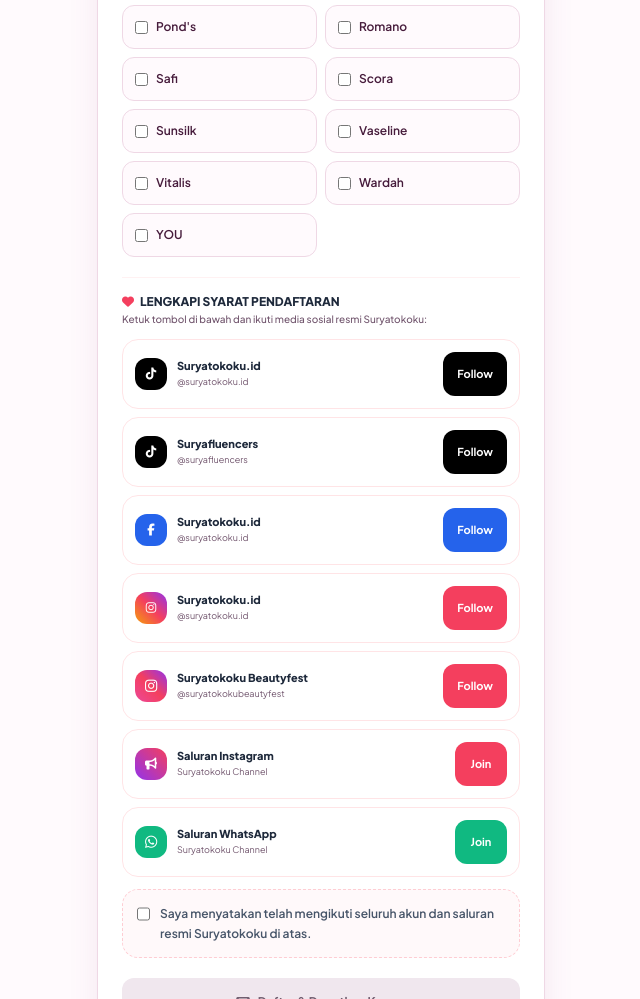
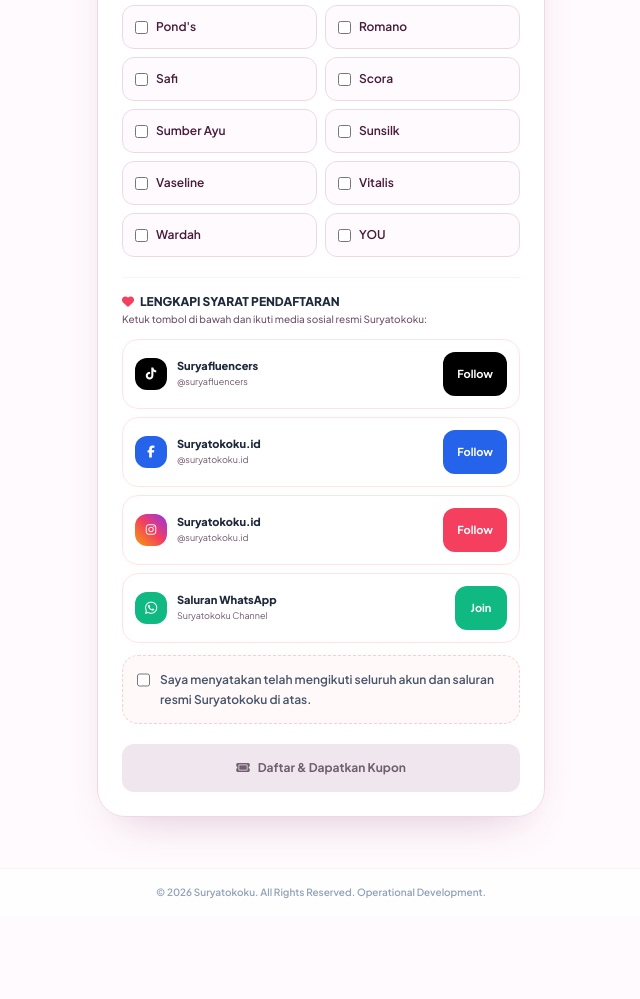
Before and after one commit to surtokid/beautyfest, a plain HTML site: page index.html in a window 1280 px wide. Shown: the part 1712-2711 px from the top of the page, without its empty margins (319-959 px from the left). After the commit the page ends 2628 px from the top, so only its background shows below. Drawn offline with nearby package versions, Linux system fonts and the light colour scheme; no server answers; a web font is replaced by a local one.

Commit message:
Modify social media labels and verification keys
Updated social media section labels and adjusted verification status keys.

```diff
--- a/index.html
+++ b/index.html
@@ -720,6 +720,10 @@
               <span>Scora</span>
             </label>
             <label class="flex items-center gap-2 min-h-10 px-3 py-2 border border-rose-100 rounded-xl text-xs font-semibold cursor-pointer">
+              <input type="checkbox" name="favoriteBrands" value="Sumber Ayu" class="accent-rose-500">
+              <span>Sumber Ayu</span>
+            </label>
+            <label class="flex items-center gap-2 min-h-10 px-3 py-2 border border-rose-100 rounded-xl text-xs font-semibold cursor-pointer">
               <input type="checkbox" name="favoriteBrands" value="Sunsilk" class="accent-rose-500">
               <span>Sunsilk</span>
             </label>
@@ -742,7 +746,7 @@
           </div>
         </fieldset>
 
-        <!-- SYARAT PENDAFTARAN (7 MEDIA SOSIAL) -->
+        <!-- SYARAT PENDAFTARAN (4 MEDIA SOSIAL) -->
         <div class="pt-4 border-t border-rose-50 space-y-3">
           <div>
             <h4 class="text-xs font-extrabold text-slate-800 uppercase flex items-center gap-1.5">
@@ -752,22 +756,7 @@
           </div>
 
           <div class="space-y-2 text-xs">
-            <!-- 1. TikTok -->
-            <div class="p-3 border border-rose-100 rounded-2xl flex items-center justify-between bg-white">
-              <div class="flex items-center gap-2.5">
-                <div class="w-8 h-8 rounded-xl bg-black text-white flex items-center justify-center">
-                  <i class="fa-brands fa-tiktok"></i>
-                </div>
-                <div>
-                  <h5 class="font-extrabold text-slate-800 text-[11px]">Suryatokoku.id</h5>
-                  <p class="text-[9px] text-slate-400">@suryatokoku.id</p>
-                </div>
-              </div>
-              <a href="https://www.tiktok.com/@suryatokoku.id" target="_blank" onclick="markSocialOpened('tiktok_stk')" id="btn_tiktok_stk"
-                class="btn-active bg-black hover:bg-slate-800 text-white text-[11px] font-bold py-1.5 px-3.5 rounded-xl">Follow</a>
-            </div>
-
-            <!-- 2. TikTok Suryafluencers -->
+            <!-- 1. TikTok Suryafluencers -->
             <div class="p-3 border border-rose-100 rounded-2xl flex items-center justify-between bg-white">
               <div class="flex items-center gap-2.5">
                 <div class="w-8 h-8 rounded-xl bg-black text-white flex items-center justify-center">
@@ -782,7 +771,7 @@
                 class="btn-active bg-black hover:bg-slate-800 text-white text-[11px] font-bold py-1.5 px-3.5 rounded-xl">Follow</a>
             </div>
 
-            <!-- 3. Facebook Suryatokoku.id -->
+            <!-- 2. Facebook Suryatokoku.id -->
             <div class="p-3 border border-rose-100 rounded-2xl flex items-center justify-between bg-white">
               <div class="flex items-center gap-2.5">
                 <div class="w-8 h-8 rounded-xl bg-blue-600 text-white flex items-center justify-center">
@@ -797,7 +786,7 @@
                 class="btn-active bg-blue-600 hover:bg-blue-700 text-white text-[11px] font-bold py-1.5 px-3.5 rounded-xl">Follow</a>
             </div>
 
-            <!-- 4. IG Suryatokoku -->
+            <!-- 3. IG Suryatokoku -->
             <div class="p-3 border border-rose-100 rounded-2xl flex items-center justify-between bg-white">
               <div class="flex items-center gap-2.5">
                 <div class="w-8 h-8 rounded-xl bg-gradient-to-tr from-amber-500 via-rose-500 to-purple-600 text-white flex items-center justify-center">
@@ -812,37 +801,7 @@
                 class="btn-active bg-rose-500 hover:bg-rose-600 text-white text-[11px] font-bold py-1.5 px-3.5 rounded-xl">Follow</a>
             </div>
 
-            <!-- 5. Instagram Suryatokoku Beautyfest -->
-            <div class="p-3 border border-rose-100 rounded-2xl flex items-center justify-between bg-white">
-              <div class="flex items-center gap-2.5">
-                <div class="w-8 h-8 rounded-xl bg-gradient-to-tr from-pink-500 via-rose-500 to-purple-600 text-white flex items-center justify-center">
-                  <i class="fa-brands fa-instagram text-sm"></i>
-                </div>
-                <div>
-                  <h5 class="font-extrabold text-slate-800 text-[11px]">Suryatokoku Beautyfest</h5>
-                  <p class="text-[9px] text-slate-400">@suryatokokubeautyfest</p>
-                </div>
-              </div>
-              <a href="https://www.instagram.com/suryatokokubeautyfest" target="_blank" onclick="markSocialOpened('ig_bf')" id="btn_ig_bf"
-                class="btn-active bg-rose-500 hover:bg-rose-600 text-white text-[11px] font-bold py-1.5 px-3.5 rounded-xl">Follow</a>
-            </div>
-
-            <!-- 6. Saluran IG -->
-            <div class="p-3 border border-rose-100 rounded-2xl flex items-center justify-between bg-white">
-              <div class="flex items-center gap-2.5">
-                <div class="w-8 h-8 rounded-xl bg-gradient-to-tr from-purple-600 to-rose-500 text-white flex items-center justify-center">
-                  <i class="fa-solid fa-bullhorn text-xs"></i>
-                </div>
-                <div>
-                  <h5 class="font-extrabold text-slate-800 text-[11px]">Saluran Instagram</h5>
-                  <p class="text-[9px] text-slate-400">Suryatokoku Channel</p>
-                </div>
-              </div>
-              <a href="https://www.instagram.com/channel/AbboHvVLdKnTQFRB/" target="_blank" onclick="markSocialOpened('ig_channel')" id="btn_ig_channel"
-                class="btn-active bg-rose-500 hover:bg-rose-600 text-white text-[11px] font-bold py-1.5 px-3.5 rounded-xl">Join</a>
-            </div>
-
-            <!-- 7. Saluran WA -->
+            <!-- 4. Saluran WA -->
             <div class="p-3 border border-rose-100 rounded-2xl flex items-center justify-between bg-white">
               <div class="flex items-center gap-2.5">
                 <div class="w-8 h-8 rounded-xl bg-emerald-500 text-white flex items-center justify-center">
@@ -1519,12 +1478,12 @@
     }
 
     let localVerificationStatus = {
-      ig_stk: false, fb_stk: false, ig_channel: false, ig_bf: false, tiktok_stk: false, tiktok_sf: false, wa_channel: false
+      tiktok_sf: false, fb_stk: false, ig_stk: false, wa_channel: false
     };
 
     window.addEventListener('DOMContentLoaded', () => {
       if (/Android/i.test(navigator.userAgent)) {
-        for (const id of ['btn_ig_stk', 'btn_ig_bf', 'btn_ig_channel']) {
+        for (const id of ['btn_ig_stk']) {
           const link = document.getElementById(id);
           const webUrl = new URL(link.href);
           link.href = `intent://${webUrl.host}${webUrl.pathname}#Intent;scheme=https;package=com.instagram.android;S.browser_fallback_url=${encodeURIComponent(webUrl.href)};end`;
@@ -1785,7 +1744,7 @@
     }
 
     function updateSocialButtonsVisual() {
-      const keys = ['ig_stk', 'fb_stk', 'ig_channel', 'ig_bf', 'tiktok_stk', 'tiktok_sf', 'wa_channel'];
+      const keys = Object.keys(localVerificationStatus);
       keys.forEach(key => {
         const btn = document.getElementById(`btn_${key}`);
         if (btn && localVerificationStatus[key]) {
```
